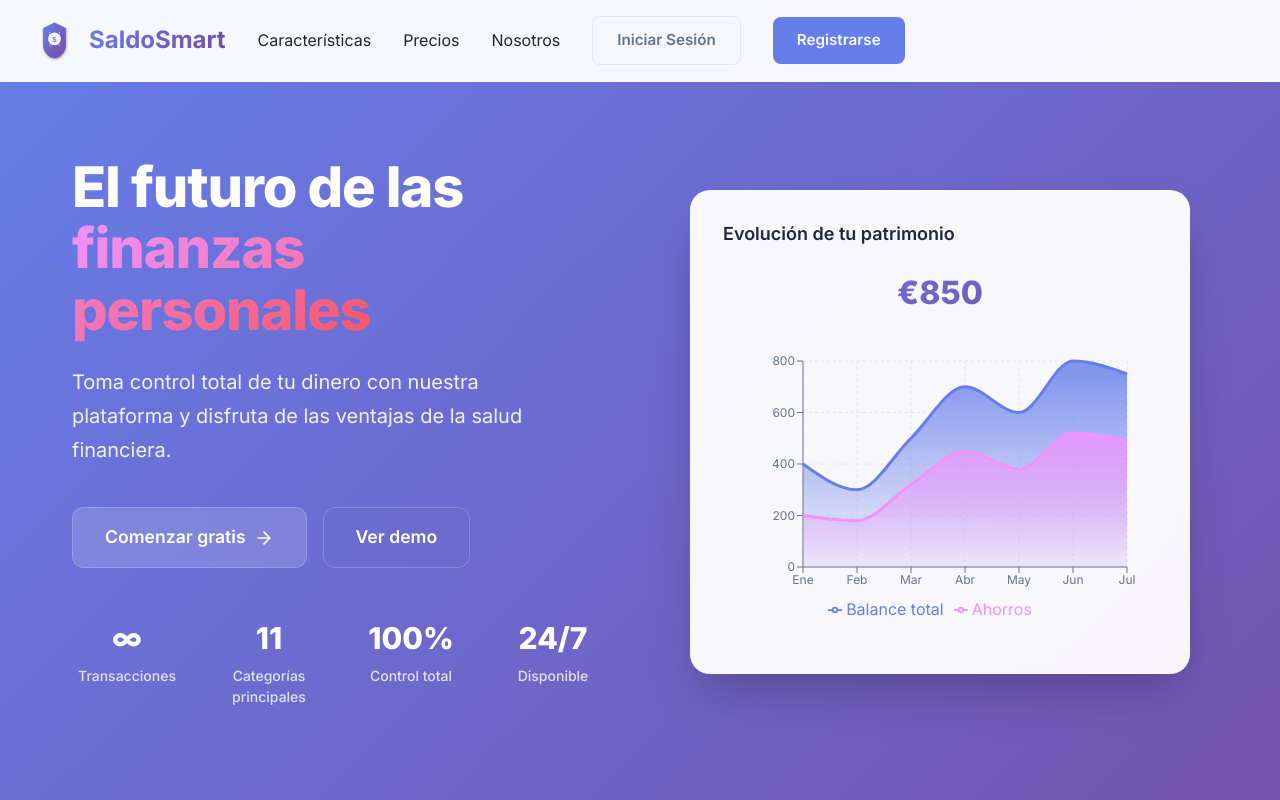
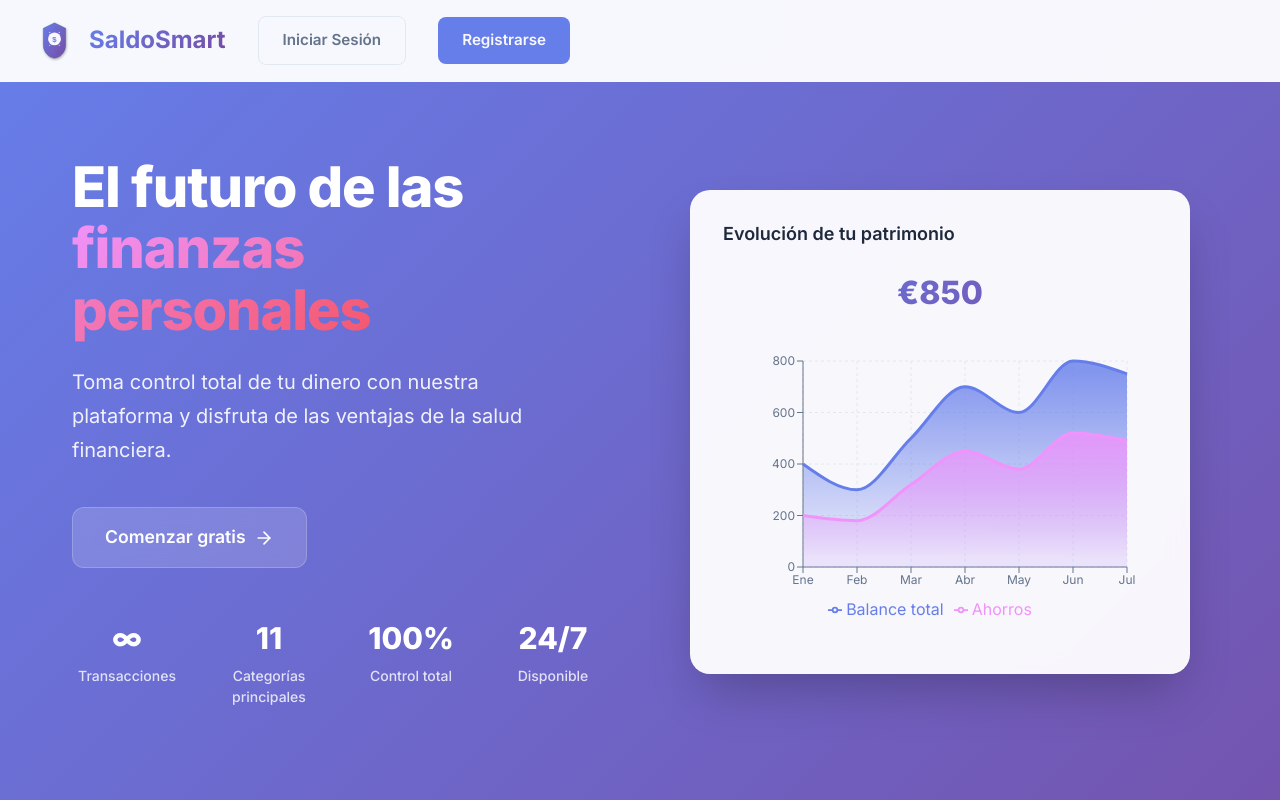
Before and after one commit to UO289659/frontend-tfg, a React (Create React App) app: page / in a window 1280 px wide. Shown: the top 800 px of the page. Built offline with nearby package versions, Linux system fonts and the light colour scheme; no server answers.

Commit message:
quitar botones hero

```diff
--- a/src/components/Hero.js
+++ b/src/components/Hero.js
@@ -75,9 +75,6 @@ const Hero = () => {
 
           {/* Menú desktop */}
           <div className="nav-menu">
-            <a href="#features" className="nav-link">Características</a>
-            <a href="#pricing" className="nav-link">Precios</a>
-            <a href="#about" className="nav-link">Nosotros</a>
             <button className="btn-secondary-nav"  onClick={() => navigate("/login")}>Iniciar Sesión</button>
             <button className="btn-primary-nav" onClick={() => navigate("/register")}>Registrarse</button>
           </div>
@@ -95,9 +92,6 @@ const Hero = () => {
         {/* Menú móvil */}
         {isMenuOpen && (
           <div className="mobile-menu">
-            <a href="#features" className="mobile-nav-link">Características</a>
-            <a href="#pricing" className="mobile-nav-link">Precios</a>
-            <a href="#about" className="mobile-nav-link">Nosotros</a>
             <div className="mobile-buttons">
               <button className="btn-secondary-nav" onClick={() => navigate("/login")}>Iniciar Sesión</button>
               <button className="btn-primary-nav" onClick={() => navigate("/register")}>Registrarse</button>
@@ -123,9 +117,6 @@ const Hero = () => {
             <button className="btn-primary-large" onClick={() => navigate("/login")}>
               Comenzar gratis
               <ArrowRight className="button-icon" />
-            </button>
-            <button className="btn-secondary-large">
-              Ver demo
             </button>
           </div>
 
```
